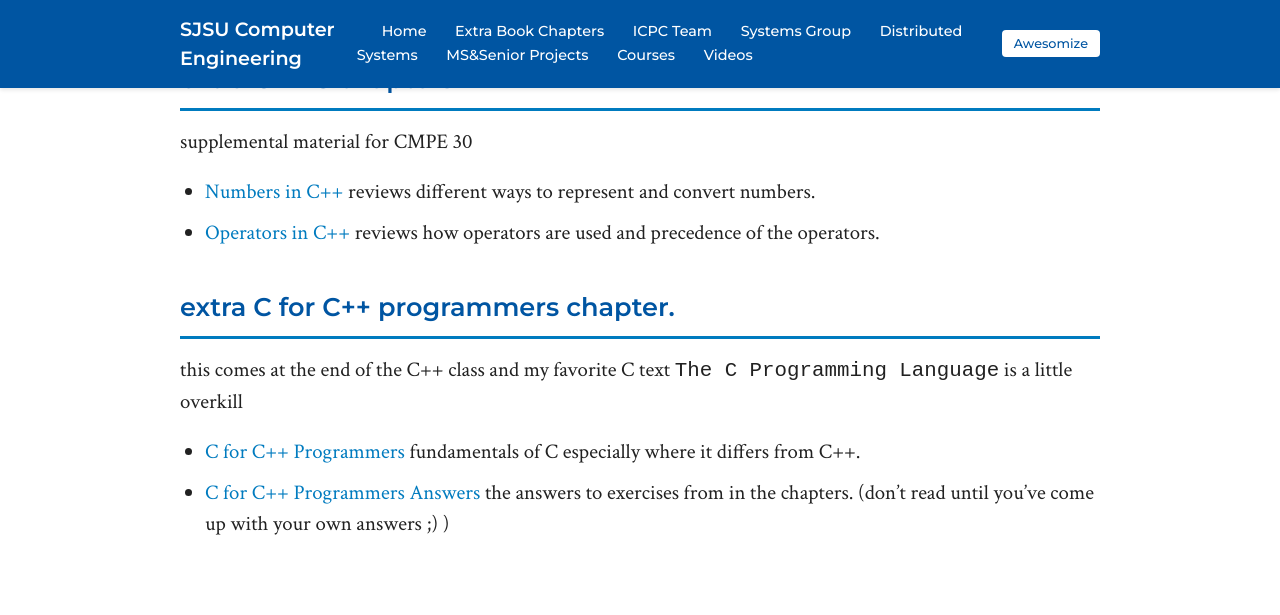
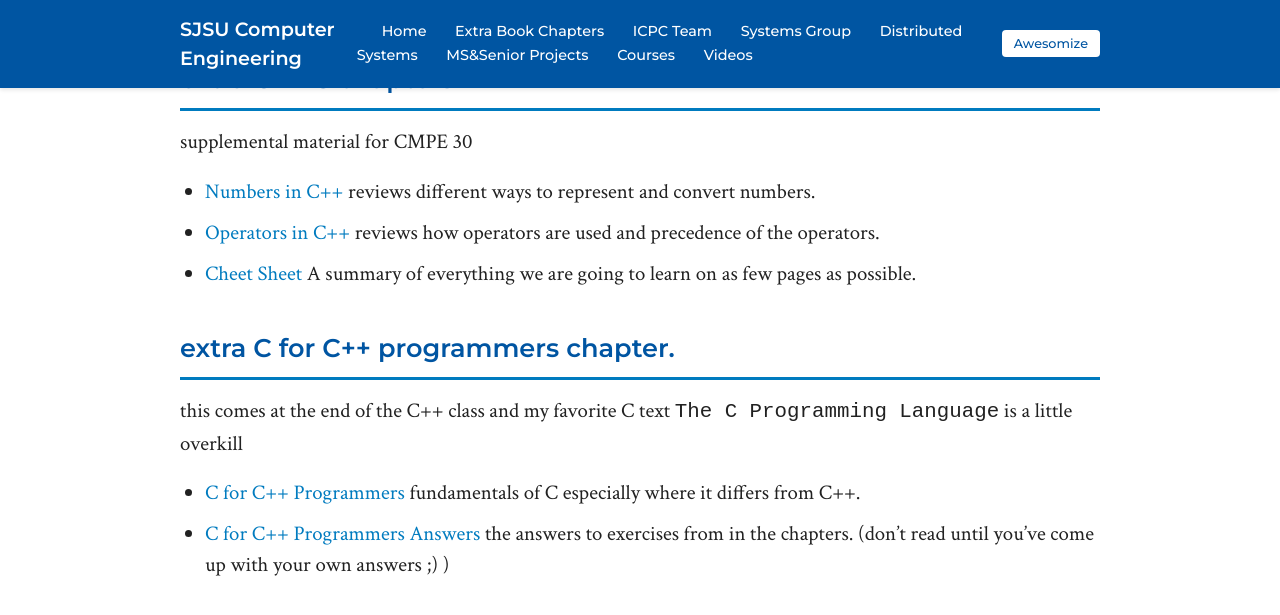
Before and after one commit to breed/benreed-sjsu, a Jekyll site: the page built from extra-chapters/index.md, in a window 1280 px wide and 900 px high, scrolled down 391 px. Shown: the top 615 px of the window. Built offline with Jekyll 4.4.1, drawn with Linux system fonts in a browser that asks for light colours.

Commit message:
add cheetsheet

```diff
--- a/extra-chapters/index.md
+++ b/extra-chapters/index.md
@@ -19,6 +19,7 @@ supplemental material for CMPE 30
 
 - [Numbers in C++](numbers.pdf) reviews different ways to represent and convert numbers.
 - [Operators in C++](operators.pdf) reviews how operators are used and precedence of the operators.
+- [Cheet Sheet](cheetsheet.pdf) A summary of everything we are going to learn on as few pages as possible.
 
 <a id="c4cpp" />
 ## extra C for C++ programmers chapter.
```
Also changed, not shown: 1 other file.
